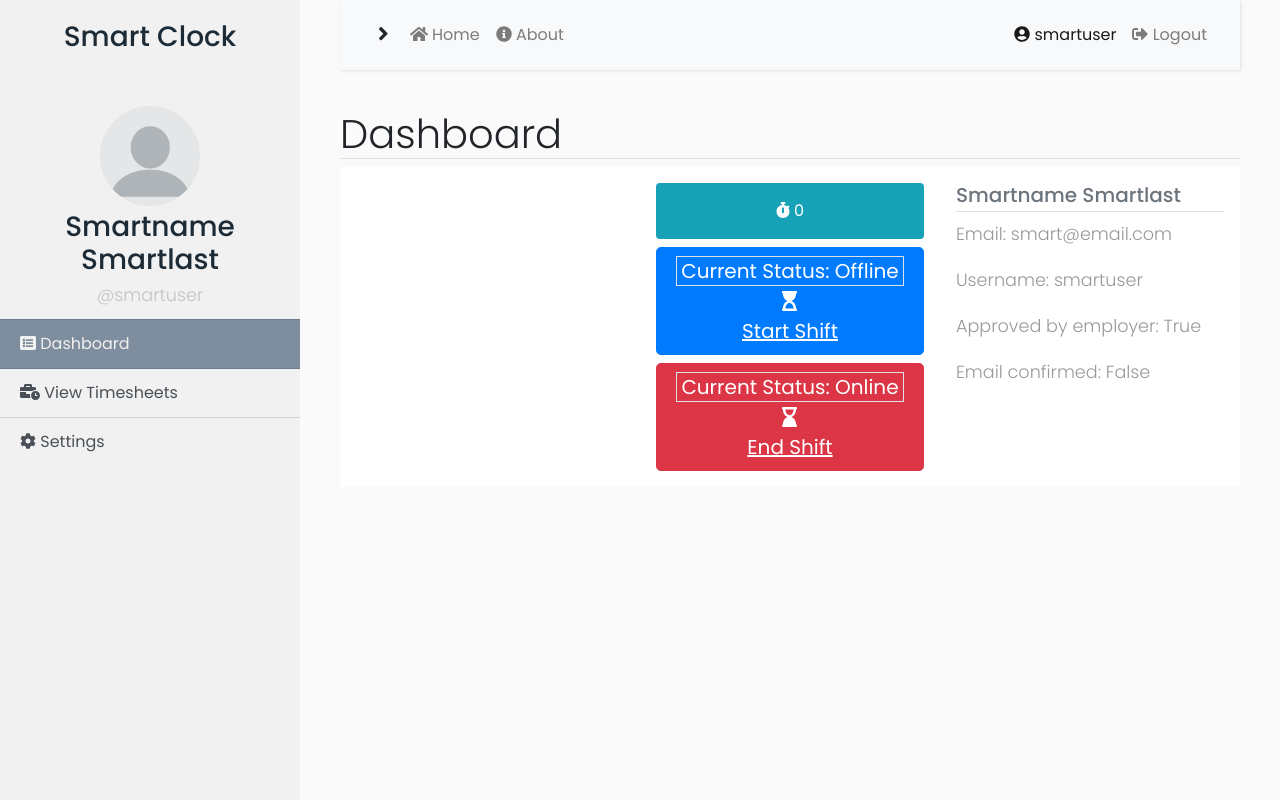
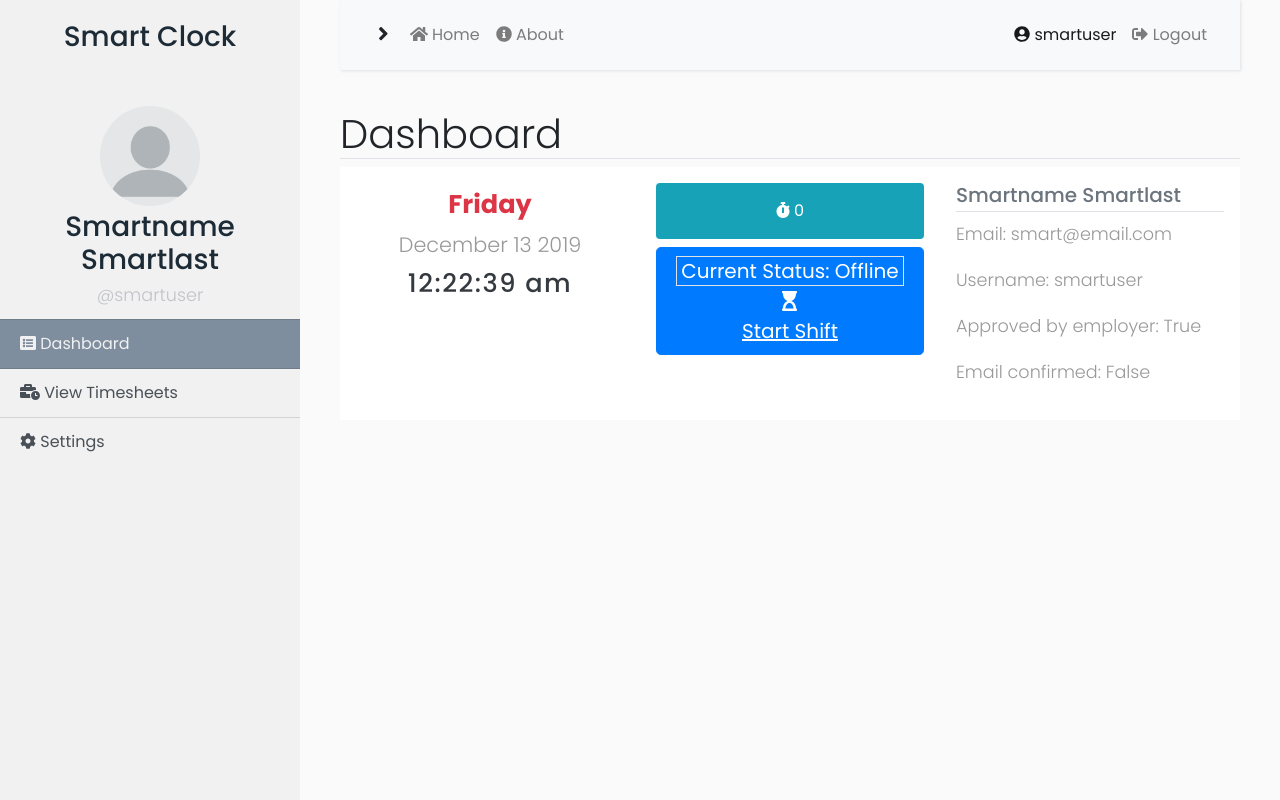
Before and after one commit to o0BB0o/csc210-smartclock, a Flask app: page /dashboard in a window 1280 px wide. Run offline with Flask 2, Linux system fonts and the light colour scheme; a user stored in the database is signed in; data comes from the database, SQL or seed files in the repository; both versions use the stored data as it was after the commit; some libraries are stand-ins or nearby versions.

Commit message:
clocks work when we refresh

```diff
--- a/smartclock/static/auth/js/dashboard.js
+++ b/smartclock/static/auth/js/dashboard.js
@@ -1,104 +1,15 @@
-function updateTime() {
-            $('#dayname').html(moment().format('dddd').toString());
-            $('#dateinfo').html(moment().format('MMMM D YYYY').toString());
-            $('#timeinfo').html(moment().format('h:mm:ss a').toString());
-            setTimeout(updateTime, 1000);
-        }
-updateTime();
-btn_offline_start_shift = $("#offline");
-btn_online_end_shift = $("#online");
-btn_offline_start_shift.hide();
-btn_online_end_shift.hide();
-username = $("#username").text();
-username = username.trim();
+btnStartShift = $("#offline");
+btnEndShift =  $("#online");
+get_username = $("#username").text();
+username = get_username.trim();
 
-function checkOnline() {
-    let url = window.origin + "/api/v1/clock/" + username;
-    casted_url = String(url);
-    $.ajax({
-        "url": casted_url,
-        "dataType": "json",
-        "contentType": "application/json",
-        "type": "GET"
-    })
-        .done(function (response) {
-            var data = response;
-            if (data.is_clocked_in == true) {
-                btn_offline_start_shift.hide();
-                btn_online_end_shift.show();
-                var online = true;
-            } else {
-                btn_offline_start_shift.hide();
-                btn_online_end_shift.show();
-                var online = false;
-                    }
-                })
-}
-checkOnline();
-stop_watch = $("#time");
-mess = $("#message");
-
-$('.switch').each(function () {
-	$(this).on('click', function () {
-	    if (online == false) {
-	        msg = "Do you want to clock in?";
-	    } else {
-	        msg = "Do you want to clock out?";
-
-	    }
-		if (confirm(msg)) {
-			let url = window.origin + "/api/v1/clock/" + username;
-            casted_url = String(url);
-            message_time = "";
-            $.ajax({
-                    "url": casted_url,
-                    "dataType": "json",
-                    "contentType": "application/json",
-                    "type": "GET"
-                })
-                .done(function (response) {
-                    var data = response;
-                    if (data.is_clocked_in == true&&online = true) {
-                        btn_offline_start_shift.hide();
-                        btn_online_end_shift.show();
-//                        stop_watch.text(getStamp(start=data.clock_in_time, end=data.clock_out_time));
-                        letscount(new Date());
-                        message_time = "started at "+moment(data.clock_in_time).format('MMMM Do YYYY, h:mm:ss a');
-//                        mess.text(message_time);
-                        alert(message_time);
-                    } else {
-                        online = false;
-                        btn_offline_start_shift.show();
-                        btn_online_end_shift.hide();
-                        // brings an alert box
-                        start_time = "started at "+moment(data.clock_in_time).format('MMMM Do YYYY, h:mm:ss a')+"\n";
-                        end_time = "ended at "+moment(data.clock_out_time).format('MMMM Do YYYY, h:mm:ss a');
-                        message_time = start_time + end_time;
-//                        mess.html(message_time);
-                        alert(message_time);
-                    }
-                })
-                .fail(function (xhr, status, description) {
-                    alert("There was a problem handling this request");
-                    console.log("Error: " + description);
-                    console.log("Status: "+ status);
-                })
-                .always(function (xhr, status) {
-                    console.log("request completed with status code: " + status);
-                });
-		} else {
-			alert('Alright!');
-		}
-	});
-});
-
-function letscount(letitbetime) {
+function lets_count(let_it_be_time) {
 	var defaults = {},
 		one_second = 1000,
 		one_minute = one_second * 60,
 		one_hour = one_minute * 60,
 		one_day = one_hour * 24,
-		startDate = letitbetime,
+		startDate = let_it_be_time,
 		face = document.getElementById('time');
 
 	var requestAnimationFrame = (function () {
@@ -135,65 +46,218 @@
 	}
 }
 
+function updateTime() {
+            $('#dayname').html(moment().format('dddd').toString());
+            $('#dateinfo').html(moment().format('MMMM D YYYY').toString());
+            $('#timeinfo').html(moment().format('h:mm:ss a').toString());
+            setTimeout(updateTime, 1000);
+        }
+
+updateTime();
+
+// brings back the appropriate button when the user is clocked in
+// TODO: timer needs to be implemented too!
+var apiUrl =  window.origin + "/api/v1/clock_status/" + username;
+api_url = String(apiUrl);
+$.getJSON(api_url, function (response) {
+    let status = response;
+    if (status.clock_status === true) {
+        btnStartShift.hide();
+        btnEndShift.show();
+    } else {
+        btnStartShift.show();
+        btnEndShift.hide();
+    }
+})
+
+$('.switch').on('click', function () {
+    var msg = "";
+    if ($(this).attr('id') == 'offline') {
+        msg = "Do you want to clock in?";
+    } else {
+        msg = "Do you want to clock out?";
+    }
+    if (confirm(msg)) {
+    	let url = window.origin + "/api/v1/clock/" + username;
+        casted_url = String(url);
+        $.getJSON(casted_url, function (response) {
+            let data = response;
+            if (data.is_clocked_in === true) {
+                btnStartShift.hide();
+                btnEndShift.show();
+
+                lets_count(new Date());
+                message_time = "started at "+moment(data.clock_in_time).format('MMMM Do YYYY, h:mm:ss a');
+                alert(message_time);
+            } else {
+                btnStartShift.show();
+                btnEndShift.hide();
+
+                start_time = "started at "+moment(data.clock_in_time).format('MMMM Do YYYY, h:mm:ss a')+"\n";
+                end_time = "ended at "+moment(data.clock_out_time).format('MMMM Do YYYY, h:mm:ss a');
+                message_time = start_time + end_time;
+                alert(message_time);
+            }
+        })
+    } else {
+			alert('Alright!');
+		}
+})
+
+
+
+
+
 
 //
-//function getStamp(start, end, al=false) {
-//    // start time and end time
-//    var t = "";
-//    var text = "";
+//btn_offline_start_shift = $("#offline");
+//btn_online_end_shift = $("#online");
+//btn_offline_start_shift.hide();
+//btn_online_end_shift.hide();
+//username = $("#username").text();
+//username = username.trim();
 //
-//    // calculate total duration
-//    var duration = moment.duration(end.diff(start));
+//function checkOnline() {
+//    let url = window.origin + "/api/v1/clock/" + username;
+//    casted_url = String(url);
+//    $.ajax({
+//        "url": casted_url,
+//        "dataType": "json",
+//        "contentType": "application/json",
+//        "type": "GET"
+//    })
+//        .done(function (response) {
+//            var data = response;
+//            if (data.is_clocked_in == true) {
+//                btn_offline_start_shift.hide();
+//                btn_online_end_shift.show();
+//                var online = true;
+//            } else {
+//                btn_offline_start_shift.hide();
+//                btn_online_end_shift.show();
+//                var online = false;
+//                    }
+//                })
+//}
+//checkOnline();
+//stop_watch = $("#time");
+//mess = $("#message");
 //
-//    // duration in hours
-//    var hours = parseInt(duration.asHours());
+//$('.switch').each(function () {
+//	$(this).on('click', function () {
+//	    if (online == false) {
+//	        msg = "Do you want to clock in?";
+//	    } else {
+//	        msg = "Do you want to clock out?";
 //
-//    if (hours !== 0) {
-//        t = t + hours + ':';
-//        if (hours !== 1) {
-//            text = text + hours + ' hour and ';
-//        } else {
-//            text = text + hours + ' hours and ';
-//        }
+//	    }
+//		if (confirm(msg)) {
+//			let url = window.origin + "/api/v1/clock/" + username;
+//            casted_url = String(url);
+//            message_time = "";
+//            $.ajax({
+//                    "url": casted_url,
+//                    "dataType": "json",
+//                    "contentType": "application/json",
+//                    "type": "GET"
+//                })
+//                .done(function (response) {
+//                    var data = response;
+//                    if (data.is_clocked_in == true&&online = true) {
+//                        btn_offline_start_shift.hide();
+//                        btn_online_end_shift.show();
+//                        stop_watch.text(getStamp(start=data.clock_in_time, end=data.clock_out_time));
+//                        letscount(new Date());
+//                        message_time = "started at "+moment(data.clock_in_time).format('MMMM Do YYYY, h:mm:ss a');
+////                        mess.text(message_time);
+//                        alert(message_time);
+//                    } else {
+//                        online = false;
+//                        btn_offline_start_shift.show();
+//                        btn_online_end_shift.hide();
+//                        // brings an alert box
+//                        start_time = "started at "+moment(data.clock_in_time).format('MMMM Do YYYY, h:mm:ss a')+"\n";
+//                        end_time = "ended at "+moment(data.clock_out_time).format('MMMM Do YYYY, h:mm:ss a');
+//                        message_time = start_time + end_time;
+////                        mess.html(message_time);
+//                        alert(message_time);
+//                    }
+//                })
+//                .fail(function (xhr, status, description) {
+//                    alert("There was a problem handling this request");
+//                    console.log("Error: " + description);
+//                    console.log("Status: "+ status);
+//                })
+//                .always(function (xhr, status) {
+//                    console.log("request completed with status code: " + status);
+//                });
+//		} else {
+//			alert('Alright!');
+//		}
+//	});
+//});
 //
-//    }
+
 //
-//    // duration in minutes
-//    var minutes = parseInt(duration.asMinutes())%60;
-//    if (minutes !== 0) {
-//        t = t + minutes + ':';
-//        if (minutes !== 1) {
-//            text = text + minutes + ' minute and ';
-//        } else {
-//            text = text + minutes + ' minutes and ';
-//        }
 //
-//    }
-//
-//    // duration in seconds
-//    var seconds = parseInt(duration.asSeconds())%60;
-//    if (seconds !== 0) {
-//        t = t + seconds;
-//        if (seconds !== 1) {
-//            text = text + seconds + ' second.';
-//        } else {
-//            text = text + seconds + ' seconds.';
-//        }
-//    }
-//
-//    if (al===true){
-//        text = "Today you have worked " + text + "\nfrom " + "moment(start).format('h:mm a') " + "to " + "moment(end).format('h:mm a')";
-//        return text;
-//    } else {
-//        return t;
-//    }
-//}
-//
-//function add_a_second() {
-//
-//    btn_out.val
-//}
-//
-//if ($("#online").is(":visible")) {
-//
-//}
+////
+////function getStamp(start, end, al=false) {
+////    // start time and end time
+////    var t = "";
+////    var text = "";
+////
+////    // calculate total duration
+////    var duration = moment.duration(end.diff(start));
+////
+////    // duration in hours
+////    var hours = parseInt(duration.asHours());
+////
+////    if (hours !== 0) {
+////        t = t + hours + ':';
+////        if (hours !== 1) {
+////            text = text + hours + ' hour and ';
+////        } else {
+////            text = text + hours + ' hours and ';
+////        }
+////
+////    }
+////
+////    // duration in minutes
+////    var minutes = parseInt(duration.asMinutes())%60;
+////    if (minutes !== 0) {
+////        t = t + minutes + ':';
+////        if (minutes !== 1) {
+////            text = text + minutes + ' minute and ';
+////        } else {
+////            text = text + minutes + ' minutes and ';
+////        }
+////
+////    }
+////
+////    // duration in seconds
+////    var seconds = parseInt(duration.asSeconds())%60;
+////    if (seconds !== 0) {
+////        t = t + seconds;
+////        if (seconds !== 1) {
+////            text = text + seconds + ' second.';
+////        } else {
+////            text = text + seconds + ' seconds.';
+////        }
+////    }
+////
+////    if (al===true){
+////        text = "Today you have worked " + text + "\nfrom " + "moment(start).format('h:mm a') " + "to " + "moment(end).format('h:mm a')";
+////        return text;
+////    } else {
+////        return t;
+////    }
+////}
+////
+////function add_a_second() {
+////
+////    btn_out.val
+////}
+////
+////if ($("#online").is(":visible")) {
+////
+////}
--- a/smartclock/templates/auth/dashboard.html
+++ b/smartclock/templates/auth/dashboard.html
@@ -17,8 +17,8 @@
                   <article id="timer" class="timer bg-info text-white rounded py-3 mb-2">
                       <i class="fas fa-stopwatch"></i> <span id="time">0</span>
                   </article>
-                  <div id = "offline" class="switch btn btn-primary btn-block btn-lg"> <span class="my-1 px-1 border">Current Status: Offline</span> <br><i class="fas fa-hourglass-start"></i> <br> <u>Start Shift</u></div>
-                  <div id = "online" class="switch btn btn-danger btn-block btn-lg"> <span class="my-1 px-1 border">Current Status: Online</span> <br><i class="fas fa-hourglass-end"></i> <br> <u>End Shift</u></div>
+                  <div id = "offline" class="switch btn btn-primary btn-block btn-lg" style="display:none;"> <span class="my-1 px-1 border">Current Status: Offline</span> <br><i class="fas fa-hourglass-start"></i> <br> <u>Start Shift</u></div>
+                  <div id = "online" class="switch btn btn-danger btn-block btn-lg" style="display:none;"> <span class="my-1 px-1 border">Current Status: Online</span> <br><i class="fas fa-hourglass-end"></i> <br> <u>End Shift</u></div>
               </div>
               <div class="col-xs-12 col-sm-12 col-md-4 col-lg-4 p-3">
                   <h5 class="border-bottom text-secondary pb-1"> {{current_user.first_name.capitalize()}} {{current_user.last_name.capitalize()}} </h5>
```
Also changed, not shown: smartclock/apis.py (+20 -0 lines), smartclock/smartclock.db.
